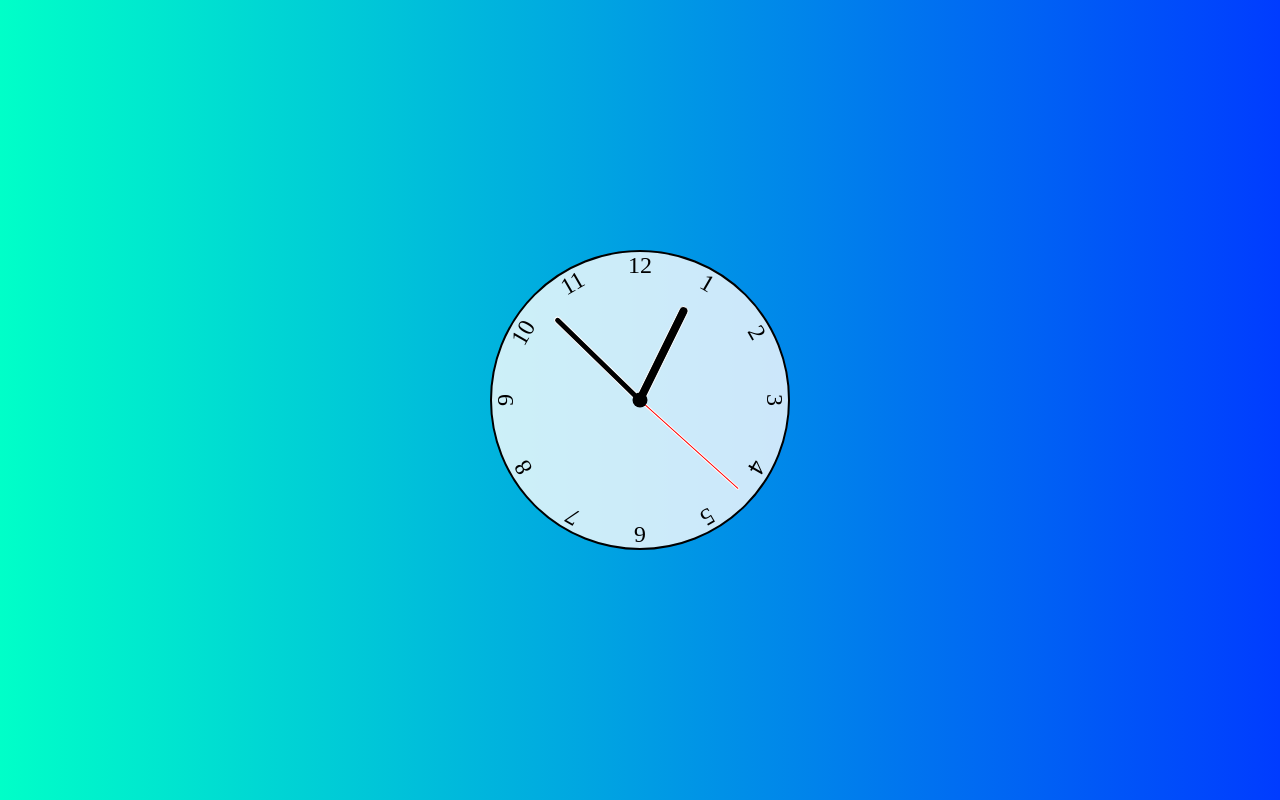
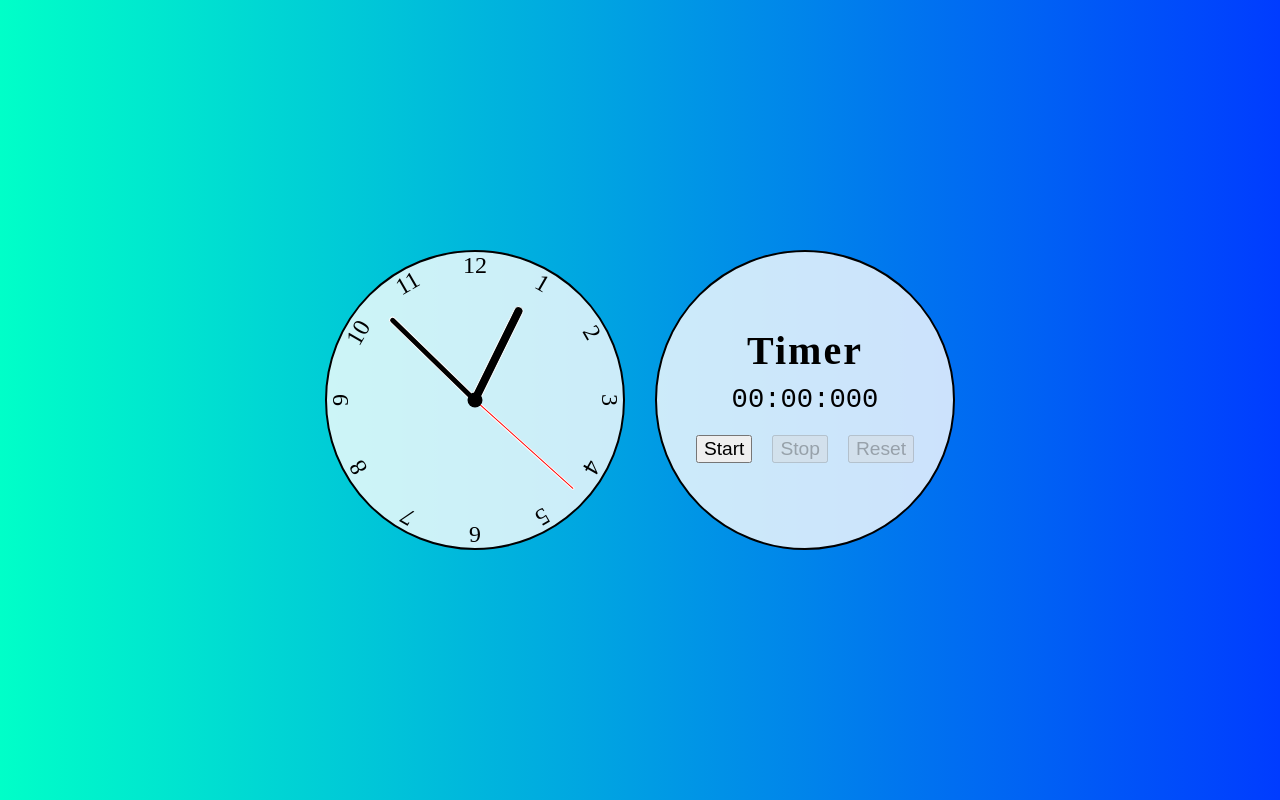
Before and after one commit to DULATTTo/clock, a plain HTML site: page index.html in a window 1280 px wide. Drawn offline with Linux system fonts and the light colour scheme.

Commit message:
Added stopwatch layout and styles

```diff
--- a/index.css
+++ b/clock.css
@@ -12,6 +12,7 @@ body {
   align-items: center;
   min-height: 100vh;
   overflow: hidden;
+  gap: 30px;
 }
 
 .clock {
--- a/index.html
+++ b/index.html
@@ -3,8 +3,10 @@
   <head>
     <meta charset="utf-8" />
     <meta name="viewport" content="width=device-width, initial-scale=1" />
-    <link href="index.css" rel="stylesheet">
-    <script defer src="index.js"></script>
+    <link href="clock.css" rel="stylesheet">
+    <link href="stopwatch.css" rel="stylesheet">
+    <script defer src="clock.js"></script>
+    <script defer src="stopwatch.js"></script>
     <title>Clock</title>
   </head>
   <body>
@@ -25,5 +27,13 @@
       <div class="number number11">11</div>
       <div class="number number12">12</div>
     </div>
+
+    <div class="stopwatch">
+      <div class="stopwatch-title">Timer</div>
+      <div id="stopwatch-timer">00:00:000</div>
+      <button id="start-button">Start</button>
+      <button id="stop-button" disabled>Stop</button>
+      <button id="reset-button" disabled>Reset</button>
+    </div>
   </body>
 </html>
--- /dev/null
+++ b/stopwatch.css
@@ -0,0 +1,53 @@
+.stopwatch {
+  width: 300px;
+  height: 300px;
+  border-radius: 50%;
+  background-color: rgba(255, 255, 255, 0.8);
+  border: 2px solid black;
+  display: grid;
+  place-content: center;
+  grid-column-gap: 20px;
+  grid-row-gap: 10px;
+  grid-template-areas:
+    "title title title"
+    "time time time"
+    "start stop rest";
+}
+
+
+.stopwatch-title {
+  grid-area: title;
+  font-weight: bold;
+  margin: -10px auto 0;
+  font-size: 2.5rem;
+  letter-spacing: 2px;
+}
+
+#stopwatch-timer {
+  grid-area: time;
+  margin: 0 auto;
+  font-family: monospace;
+  font-size: 1.7rem;
+  margin-bottom: 10px;
+}
+
+button {
+  cursor: pointer;
+  font-size: 1.2rem;
+}
+
+button:disabled {
+  cursor: default;
+}
+
+#start-button {
+  grid-area: start;
+}
+
+#stop-button {
+  grid-area: stop;
+}
+
+#reser-button {
+  grid-area: reset;
+}
--- /dev/null
+++ b/stopwatch.js
@@ -0,0 +1,4 @@
+const timer = document.getElementById("stopwatch-timer")
+const startButton = document.getElementById("start-button")
+const stopButton = document.getElementById("stop-button")
+const resetButton = document.getElementById("reset-button")
```
Also changed, not shown: clock.js (renamed from index.js).
